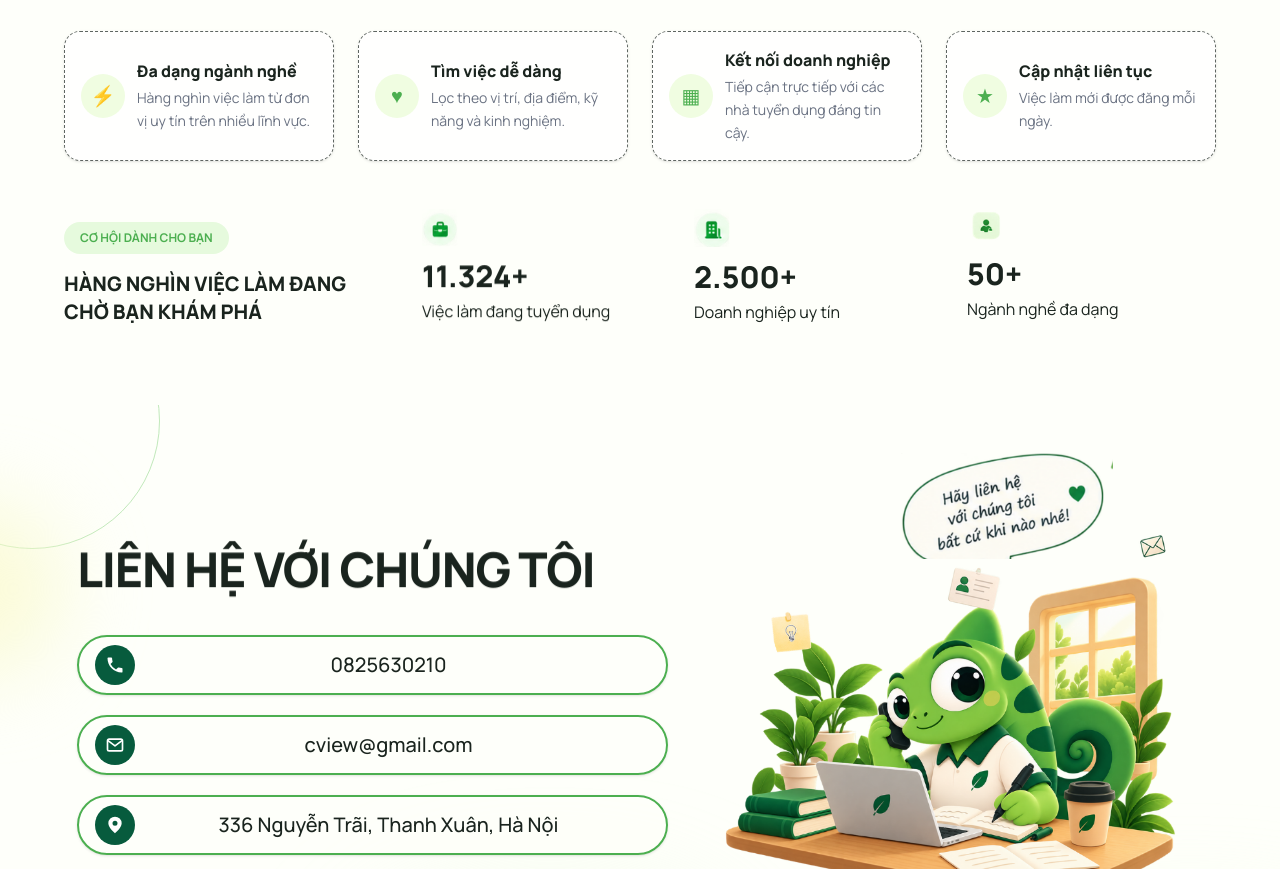
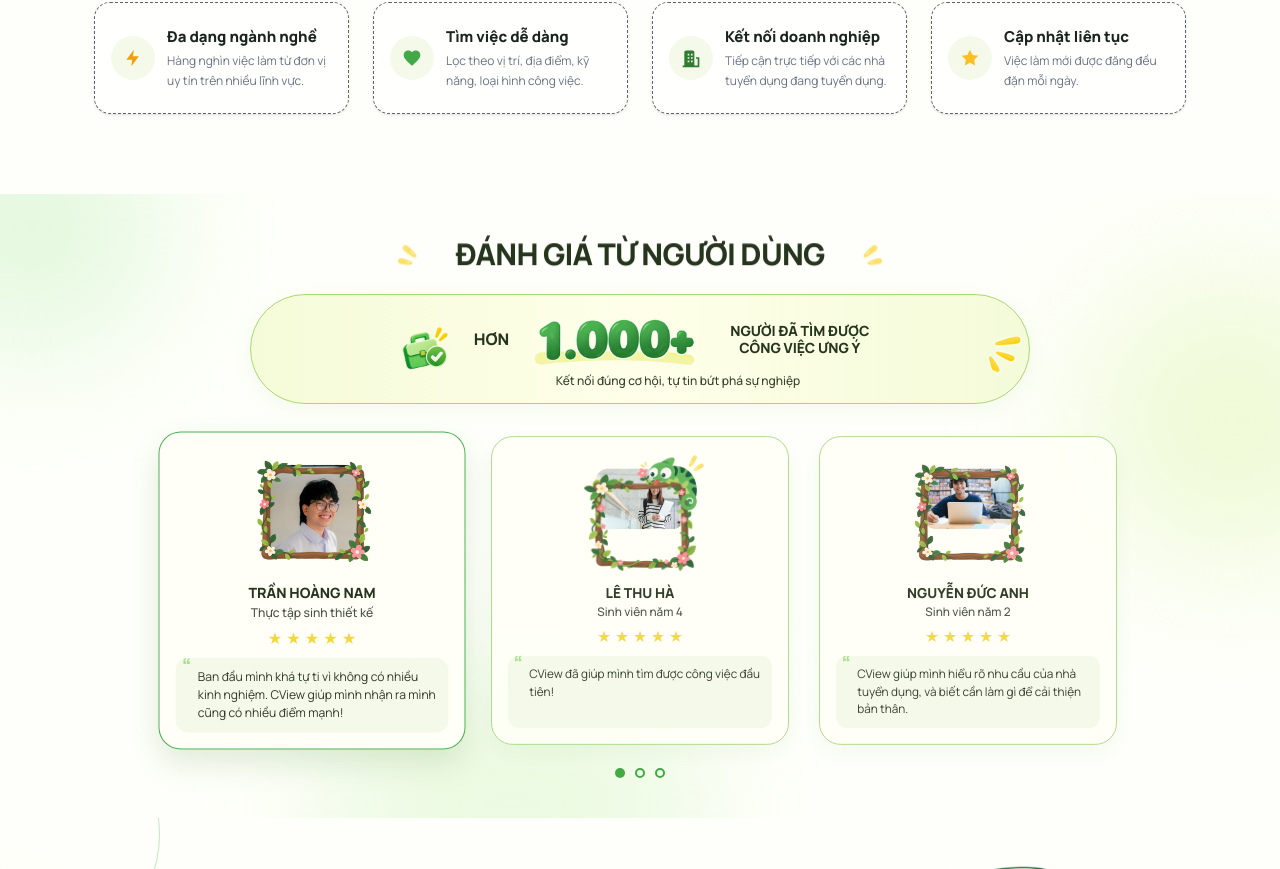
Before and after one commit to uyennbu/CView, a React (Vite) app in the folder frontend/: page / in a window 1280 px wide. Shown: the part 2051-2920 px from the top of the page. Built offline with nearby package versions, Linux system fonts and the light colour scheme; no server answers.

Commit message:
[Bich Uyen] Fix: chỉnh kích thước một số section trong homepage

```diff
--- a/frontend/src/pages/HomePage.jsx
+++ b/frontend/src/pages/HomePage.jsx
@@ -1,6 +1,7 @@
 import HeroSection from '../sections/HeroSection'
 import CVAnalysisSection from '../sections/CVAnalysisSection'
 import JobConnectionSection from '../sections/JobConnectionSection'
+import TestimonialsSection from '../sections/TestimonialsSection'
 import ContactSection from '../sections/ContactSection'
 
 export default function HomePage() {
@@ -9,6 +10,7 @@ export default function HomePage() {
       <HeroSection />
       <CVAnalysisSection />
       <JobConnectionSection />
+      <TestimonialsSection />
       <ContactSection />
     </main>
   )
--- a/frontend/src/sections/ContactSection.jsx
+++ b/frontend/src/sections/ContactSection.jsx
@@ -70,7 +70,7 @@ const contactItems = [
   },
   {
     icon: LocationIcon,
-    value: '336 Nguyễn Trãi, Thanh Xuân, Hà Nội',
+    value: '336 Nguyen Trai, Thanh Xuan, Ha Noi',
     href: 'https://www.google.com/maps/search/?api=1&query=336+Nguyen+Trai+Thanh+Xuan+Ha+Noi',
     label: 'Địa chỉ',
   },
@@ -104,7 +104,7 @@ function ContactSection() {
       />
 
       {/* Main content */}
-      <div className="relative mx-auto grid w-full max-w-[1400px] grid-cols-1 items-center gap-8 sm:gap-10 lg:grid-cols-[1.08fr_0.92fr] lg:gap-8">
+      <div className="relative mx-auto grid w-full max-w-[1140px] grid-cols-1 items-center gap-8 px-2 sm:gap-10 sm:px-6 lg:grid-cols-[1.05fr_0.95fr] lg:gap-10">
 
         {/* Left: contact information */}
         <div className="relative z-20 flex min-w-0 flex-col justify-center">
--- a/frontend/src/sections/JobConnectionSection.jsx
+++ b/frontend/src/sections/JobConnectionSection.jsx
@@ -1,49 +1,47 @@
-
 import mascotJob from '../assets/job-connection/mascot-job.png'
-import userIcon from '../assets/job-connection/icon-user.png'
-import companyIcon from '../assets/job-connection/icon-company.png'
-import jobIcon from '../assets/job-connection/icon-job.png'
 import cloudBackground from '../assets/job-connection/background-cloud.png'
 import ScrollReveal from '../components/ScrollReveal'
 
 const features = [
   {
-    icon: '⚡',
+    id: 'diverse',
     title: 'Đa dạng ngành nghề',
     description: 'Hàng nghìn việc làm từ đơn vị uy tín trên nhiều lĩnh vực.',
+    icon: (
+      <svg viewBox="0 0 24 24" fill="currentColor" className="h-5 w-5 text-[#F59E0B]">
+        <path d="M13 2 4 14h7l-1 8 9-12h-7l1-8z" />
+      </svg>
+    ),
   },
   {
-    icon: '♥',
+    id: 'easy',
     title: 'Tìm việc dễ dàng',
-    description: 'Lọc theo vị trí, địa điểm, kỹ năng và kinh nghiệm.',
+    description: 'Lọc theo vị trí, địa điểm, kỹ năng, loại hình công việc.',
+    icon: (
+      <svg viewBox="0 0 24 24" fill="currentColor" className="h-5 w-5 text-[#43A948]">
+        <path d="M12 21.35l-1.45-1.32C5.4 15.36 2 12.28 2 8.5 2 5.42 4.42 3 7.5 3c1.74 0 3.41.81 4.5 2.09C13.09 3.81 14.76 3 16.5 3 19.58 3 22 5.42 22 8.5c0 3.78-3.4 6.86-8.55 11.54L12 21.35z" />
+      </svg>
+    ),
   },
   {
-    icon: '▦',
+    id: 'connect',
     title: 'Kết nối doanh nghiệp',
-    description: 'Tiếp cận trực tiếp với các nhà tuyển dụng đáng tin cậy.',
+    description: 'Tiếp cận trực tiếp với các nhà tuyển dụng đang tuyển dụng.',
+    icon: (
+      <svg viewBox="0 0 24 24" fill="currentColor" className="h-5 w-5 text-[#2E7D32]">
+        <path d="M4 21V5a2 2 0 0 1 2-2h8a2 2 0 0 1 2 2v16h4v-8h-2v-2h4v12H2v-2h2zm4-14v2h2V7H8zm4 0v2h2V7h-2zm-4 4v2h2v-2H8zm4 0v2h2v-2h-2zm-4 4v2h2v-2H8zm4 0v2h2v-2h-2z" />
+      </svg>
+    ),
   },
   {
-    icon: '★',
+    id: 'update',
     title: 'Cập nhật liên tục',
-    description: 'Việc làm mới được đăng mỗi ngày.',
-  },
-]
-
-const statistics = [
-  {
-    icon: jobIcon,
-    number: '11.324+',
-    label: 'Việc làm đang tuyển dụng',
-  },
-  {
-    icon: companyIcon,
-    number: '2.500+',
-    label: 'Doanh nghiệp uy tín',
-  },
-  {
-    icon: userIcon,
-    number: '50+',
-    label: 'Ngành nghề đa dạng',
+    description: 'Việc làm mới được đăng đều đặn mỗi ngày.',
+    icon: (
+      <svg viewBox="0 0 24 24" fill="currentColor" className="h-5 w-5 text-[#FBBF24]">
+        <path d="m12 2 3.09 6.26L22 9.27l-5 4.87 1.18 6.88L12 17.77l-6.18 3.25L7 14.14 2 9.27l6.91-1.01L12 2z" />
+      </svg>
+    ),
   },
 ]
 
@@ -63,20 +61,20 @@ function JobConnectionSection() {
         />
       </div>
 
-      <div className="mx-auto w-full max-w-[1440px]">
+      <div className="mx-auto w-full max-w-[1140px] px-2 sm:px-6">
         {/* Heading and mascot */}
         <div className="grid grid-cols-1 items-center gap-5 sm:gap-8 lg:grid-cols-2 lg:gap-10">
           <ScrollReveal
             direction="left"
             className="relative z-10 mx-auto w-full max-w-[650px] text-center lg:mx-0 lg:text-left"
           >
-            <h2 className="text-[clamp(1.8rem,4.5vw,3rem)] font-extrabold leading-tight text-cview-dark">
-              KẾT NỐI ĐÚNG NƠI MỞ LỐI
-              <br className="hidden sm:block" />
-              {' '}ĐÚNG <span className="text-cview-green">CƠ HỘI</span>
+            <h2 className="text-2xl font-extrabold leading-tight tracking-tight text-cview-dark sm:text-3xl md:text-[38px]">
+              KẾT NỐI ĐÚNG NƠI
+              <br />
+              MỞ LỐI ĐÚNG <span className="text-[#43A948]">CƠ HỘI</span>
             </h2>
 
-            <p className="mt-4 text-sm text-cview-dark sm:text-base md:text-lg">
+            <p className="mt-3 text-xs leading-relaxed text-cview-dark sm:text-sm md:text-[16px]">
               Nơi kết nối ứng viên và doanh nghiệp
             </p>
           </ScrollReveal>
@@ -98,22 +96,22 @@ function JobConnectionSection() {
         <div className="mt-8 grid grid-cols-1 gap-3 sm:mt-10 sm:grid-cols-2 sm:gap-4 lg:grid-cols-4 lg:gap-6">
           {features.map((feature, index) => (
             <ScrollReveal
-              key={feature.title}
+              key={feature.id}
               direction="up"
               delay={index * 100}
               className="h-full"
             >
-              <div className="flex h-full min-h-[100px] items-center gap-3 rounded-2xl border border-dashed border-cview-dark/70 bg-white/75 px-4 py-4 shadow-sm backdrop-blur-sm transition duration-300 hover:-translate-y-1 hover:shadow-md sm:min-h-[115px]">
-                <div className="flex h-10 w-10 shrink-0 items-center justify-center rounded-full bg-[#F0FDE1] text-lg text-cview-green sm:h-11 sm:w-11 sm:text-xl">
+              <div className="flex h-full min-h-[100px] items-center gap-3 rounded-2xl border border-dashed border-cview-dark/70 bg-white/80 px-4 py-4 shadow-sm backdrop-blur-sm transition duration-300 hover:-translate-y-1 hover:shadow-md sm:min-h-[112px]">
+                <div className="flex h-10 w-10 shrink-0 items-center justify-center rounded-full bg-[#F5F9E9] sm:h-11 sm:w-11">
                   {feature.icon}
                 </div>
 
                 <div className="min-w-0">
-                  <h3 className="text-sm font-bold text-cview-dark sm:text-base">
+                  <h3 className="text-sm font-bold text-cview-dark sm:text-[15px]">
                     {feature.title}
                   </h3>
 
-                  <p className="mt-1 text-xs leading-relaxed text-gray-500 sm:text-sm">
+                  <p className="mt-1 text-xs leading-relaxed text-gray-500">
                     {feature.description}
                   </p>
                 </div>
@@ -121,50 +119,6 @@ function JobConnectionSection() {
             </ScrollReveal>
           ))}
         </div>
-
-        {/* Statistics */}
-        <div className="mt-10 grid gap-8 sm:mt-12 lg:grid-cols-[1.2fr_3fr] lg:items-end lg:gap-10">
-          <ScrollReveal
-            direction="left"
-            className="text-center lg:text-left"
-          >
-            <span className="inline-flex rounded-full bg-[#E6FADD] px-4 py-2 text-[11px] font-bold text-cview-green sm:text-xs">
-              CƠ HỘI DÀNH CHO BẠN
-            </span>
-
-            <h3 className="mx-auto mt-4 max-w-[330px] text-lg font-extrabold leading-snug text-cview-dark sm:text-xl lg:mx-0">
-              HÀNG NGHÌN VIỆC LÀM ĐANG CHỜ BẠN KHÁM PHÁ
-            </h3>
-          </ScrollReveal>
-
-          <div className="grid grid-cols-1 gap-6 sm:grid-cols-3 sm:gap-4 lg:gap-6">
-            {statistics.map((stat, index) => (
-              <ScrollReveal
-                key={stat.number}
-                direction="up"
-                delay={index * 120}
-                className="h-full"
-              >
-                <div className="flex flex-col items-center text-center sm:items-start sm:text-left">
-                  <img
-                    src={stat.icon}
-                    alt=""
-                    aria-hidden="true"
-                    className="mb-3 h-9 w-9 object-contain"
-                  />
-
-                  <p className="text-2xl font-extrabold text-cview-dark sm:text-2xl md:text-3xl">
-                    {stat.number}
-                  </p>
-
-                  <p className="mt-1 text-xs leading-relaxed text-cview-dark sm:text-sm md:text-base">
-                    {stat.label}
-                  </p>
-                </div>
-              </ScrollReveal>
-            ))}
-          </div>
-        </div>
       </div>
     </section>
   )
--- a/frontend/src/sections/TestimonialsSection.jsx
+++ b/frontend/src/sections/TestimonialsSection.jsx
@@ -1,4 +1,3 @@
-
 import { useState } from 'react'
 
 import bannerIcon from '../assets/testimonials/banner-icon.png'
@@ -6,6 +5,8 @@ import bannerNumber from '../assets/testimonials/banner-number.png'
 import testimonialFrame from '../assets/testimonials/testimonial-frame.png'
 import testimonialFrameMascot from '../assets/testimonials/testimonial-frame-mascot.png'
 import avatarNam from '../assets/testimonials/avatar-nam.png'
+import avatarHa from '../assets/testimonials/avatar-ha.png'
+import avatarAnh from '../assets/testimonials/avatar-anh.png'
 import sparkleSmall from '../assets/testimonials/sparkle-small.png'
 import sparkleMedium from '../assets/testimonials/sparkle-medium.png'
 import sparkleBurst from '../assets/testimonials/sparkle-burst.png'
@@ -18,23 +19,23 @@ const testimonials = [
     role: 'Thực tập sinh thiết kế',
     avatar: avatarNam,
     quote:
-      'Ban đầu mình khá tự ti vì không có nhiều kinh nghiệm. CView giúp mình nhận ra những điểm mạnh và định hướng cơ hội nghề nghiệp phù hợp hơn.',
+      'Ban đầu mình khá tự ti vì không có nhiều kinh nghiệm. CView giúp mình nhận ra mình cũng có nhiều điểm mạnh!',
     frame: testimonialFrame,
   },
   {
     name: 'LÊ THU HÀ',
     role: 'Sinh viên năm 4',
-    initials: 'H',
+    avatar: avatarHa,
     quote:
-      'CView giúp mình tìm được những cơ hội việc làm phù hợp với định hướng và kỹ năng của bản thân.',
+      'CView đã giúp mình tìm được công việc đầu tiên!',
     frame: testimonialFrameMascot,
   },
   {
     name: 'NGUYỄN ĐỨC ANH',
     role: 'Sinh viên năm 2',
-    initials: 'A',
+    avatar: avatarAnh,
     quote:
-      'Giao diện dễ sử dụng, thông tin tuyển dụng đa dạng. Mình có thể chủ động khám phá những cơ hội mới.',
+      'CView giúp mình hiểu rõ nhu cầu của nhà tuyển dụng, và biết cần làm gì để cải thiện bản thân.',
     frame: testimonialFrame,
   },
 ]
@@ -52,25 +53,21 @@ function TestimonialCard({ testimonial, index, active, onSelect }) {
           onSelect(index)
         }
       }}
-      className={`relative flex h-full cursor-pointer flex-col items-center rounded-[26px] border bg-[#FFFFF8]/90 px-4 pb-5 pt-5 shadow-[0_8px_24px_rgba(77,139,54,0.06)] transition-all duration-300 ease-out ${
+      className={`relative flex h-full cursor-pointer flex-col items-center rounded-[22px] border bg-[#FFFFF8]/90 px-3.5 pb-3.5 pt-3.5 shadow-[0_8px_24px_rgba(77,139,54,0.06)] transition-all duration-300 ease-out sm:px-4 sm:pb-4 sm:pt-4 ${
         active
-          ? 'z-10 scale-[1.02] border-[#4CAF50] shadow-[0_16px_35px_rgba(77,139,54,0.18)]'
-          : 'z-0 scale-[0.98] border-[#A8D987] opacity-90 hover:opacity-100'
+          ? 'z-10 scale-[1.01] border-[#4CAF50] shadow-[0_14px_30px_rgba(77,139,54,0.16)]'
+          : 'z-0 scale-[0.98] border-[#A8D987] opacity-95 hover:opacity-100'
       }`}
     >
       {/* Avatar and decorative frame */}
-      <div className="relative mb-3 aspect-square w-[125px] max-w-full sm:w-[145px]">
-        {testimonial.avatar ? (
-          <img
-            src={testimonial.avatar}
-            alt={`Ảnh đại diện ${testimonial.name}`}
-            className="absolute inset-[13%] h-[74%] w-[74%] rounded-[18px] object-cover"
-          />
-        ) : (
-          <div className="absolute inset-[16%] flex items-center justify-center rounded-[18px] bg-gradient-to-br from-[#E5F7D9] to-[#B9E9A5] text-4xl font-extrabold text-[#347C36] sm:text-5xl">
-            {testimonial.initials}
-          </div>
-        )}
+      <div className="relative mb-2 aspect-square w-[108px] max-w-full sm:w-[118px] lg:w-[125px]">
+        <img
+          src={testimonial.avatar}
+          alt={`Ảnh đại diện ${testimonial.name}`}
+          className={`absolute inset-[13%] h-[74%] w-[74%] rounded-[14px] object-cover ${
+            index === 1 ? 'object-[68%_15%]' : 'object-center'
+          }`}
+        />
 
         <img
           src={testimonial.frame}
@@ -84,39 +81,39 @@ function TestimonialCard({ testimonial, index, active, onSelect }) {
             src={sparkleSmall}
             alt=""
             aria-hidden="true"
-            className="absolute -right-2 -top-2 w-7 sm:w-8"
+            className="absolute -right-1.5 -top-1.5 w-6 sm:w-7"
           />
         )}
       </div>
 
       {/* User information */}
-      <h3 className="text-center text-sm font-extrabold text-[#26351E] sm:text-base">
+      <h3 className="text-center text-xs font-extrabold text-[#26351E] sm:text-sm">
         {testimonial.name}
       </h3>
 
-      <p className="mt-1 text-center text-xs font-medium text-[#46513E] sm:text-sm">
+      <p className="mt-0.5 text-center text-[11px] font-medium text-[#46513E] sm:text-xs">
         {testimonial.role}
       </p>
 
       {/* Rating stars */}
       <div
-        className="mt-2 flex items-center justify-center gap-1 text-[#F2D83D]"
+        className="mt-1 flex items-center justify-center gap-1 text-[#F2D83D]"
         aria-label="Đánh giá minh họa 5 trên 5 sao"
       >
         {Array.from({ length: 5 }).map((_, starIndex) => (
-          <span key={starIndex} className="text-base sm:text-lg">
+          <span key={starIndex} className="text-sm sm:text-base">
             ★
           </span>
         ))}
       </div>
 
       {/* Review content */}
-      <div className="relative mt-3 w-full rounded-2xl bg-[#F5F9E9] px-3 py-3">
-        <span className="absolute -left-1 -top-3 text-3xl font-black text-[#A8DE8D]">
+      <div className="relative mt-2 flex-1 w-full rounded-xl bg-[#F5F9E9] px-3 py-2.5">
+        <span className="absolute left-1.5 -top-1.5 text-xl font-black text-[#A8DE8D]">
           “
         </span>
 
-        <p className="text-justify text-xs leading-[1.6] text-[#30392B] sm:text-sm">
+        <p className="pl-2.5 text-left text-[11.5px] leading-[1.5] text-[#30392B] sm:text-xs">
           {testimonial.quote}
         </p>
       </div>
@@ -142,7 +139,7 @@ function TestimonialsSection() {
   return (
     <section
       id="danh-gia"
-      className="relative isolate w-full overflow-hidden bg-transparent px-4 py-12 sm:px-6 sm:py-16 md:px-10 lg:px-[8%] lg:py-20"
+      className="relative isolate w-full overflow-hidden bg-transparent px-4 py-6 sm:px-6 sm:py-8 md:px-10 lg:px-[6%] lg:py-10"
     >
       {/* Background decorations */}
       <div className="pointer-events-none absolute -left-24 -top-24 -z-10 h-64 w-64 rounded-full bg-[#D9F6D2]/70 blur-3xl" />
@@ -151,18 +148,18 @@ function TestimonialsSection() {
 
       <div className="pointer-events-none absolute -bottom-28 left-1/4 -z-10 h-64 w-96 rounded-full bg-[#E4F8D8]/70 blur-3xl" />
 
-      <div className="relative mx-auto w-full max-w-6xl">
+      <div className="relative mx-auto w-full max-w-[1040px] px-2 sm:px-6">
         {/* Section heading */}
         <ScrollReveal direction="up">
-          <div className="relative mx-auto mb-8 flex w-fit max-w-full items-center justify-center px-7">
+          <div className="relative mx-auto mb-4 flex w-fit max-w-full items-center justify-center px-7 sm:mb-5">
             <img
               src={sparkleMedium}
               alt=""
               aria-hidden="true"
-              className="absolute left-0 top-1/2 w-6 -translate-x-full -translate-y-1/2 -rotate-[20deg] sm:w-10 md:w-12"
+              className="absolute left-0 top-1/2 w-5 -translate-x-full -translate-y-1/2 -rotate-[20deg] sm:w-8 md:w-9"
             />
 
-            <h2 className="text-center text-xl font-extrabold tracking-tight text-[#26351E] sm:text-2xl md:text-3xl lg:text-4xl">
+            <h2 className="text-center text-xl font-extrabold tracking-tight text-[#26351E] sm:text-2xl md:text-[30px]">
               ĐÁNH GIÁ TỪ NGƯỜI DÙNG
             </h2>
 
@@ -170,39 +167,39 @@ function TestimonialsSection() {
               src={sparkleMedium}
               alt=""
               aria-hidden="true"
-              className="absolute right-0 top-1/2 w-6 translate-x-full -translate-y-1/2 scale-x-[-1] rotate-[20deg] sm:w-10 md:w-12"
+              className="absolute right-0 top-1/2 w-5 translate-x-full -translate-y-1/2 scale-x-[-1] rotate-[20deg] sm:w-8 md:w-9"
             />
           </div>
         </ScrollReveal>
 
         {/* Achievement banner */}
         <ScrollReveal direction="up" delay={100}>
-          <div className="relative mx-auto mb-10 flex w-full max-w-[900px] flex-col items-center justify-center gap-3 rounded-3xl border border-[#A6D96F] bg-gradient-to-r from-[#F5FBD9] via-[#FFFFE9] to-[#F4FBD9] px-4 py-5 shadow-[0_5px_20px_rgba(130,174,76,0.08)] sm:flex-row sm:gap-4 sm:rounded-full sm:px-7 md:mb-14 md:gap-7 md:px-12 md:py-6">
+          <div className="relative mx-auto mb-6 flex w-full max-w-[780px] flex-col items-center justify-center gap-2.5 rounded-3xl border border-[#A6D96F] bg-gradient-to-r from-[#F5FBD9] via-[#FFFFE9] to-[#F4FBD9] px-4 py-3 shadow-[0_5px_20px_rgba(130,174,76,0.08)] sm:flex-row sm:gap-4 sm:rounded-full sm:px-6 md:mb-7 md:gap-5 md:px-9 md:py-3.5">
             <img
               src={bannerIcon}
               alt=""
               aria-hidden="true"
-              className="h-12 w-12 shrink-0 object-contain sm:h-14 sm:w-14 md:h-20 md:w-20"
+              className="h-10 w-10 shrink-0 object-contain sm:h-12 sm:w-12 md:h-14 md:w-14"
             />
 
             <div className="flex min-w-0 flex-col items-center">
-              <div className="flex flex-wrap items-center justify-center gap-2 sm:gap-3 md:gap-5">
-                <span className="text-sm font-extrabold text-[#26351E] sm:text-base md:text-lg lg:text-xl">
+              <div className="flex flex-wrap items-center justify-center gap-2 sm:gap-3 md:gap-4">
+                <span className="text-xs font-extrabold text-[#26351E] sm:text-sm md:text-base">
                   HƠN
                 </span>
 
                 <img
                   src={bannerNumber}
                   alt="1.000 cộng"
-                  className="w-32 object-contain sm:w-40 md:w-56 lg:w-60"
+                  className="w-28 object-contain sm:w-36 md:w-44"
                 />
 
-                <span className="max-w-[180px] text-center text-xs font-extrabold leading-tight text-[#26351E] sm:text-sm md:text-base">
+                <span className="max-w-[165px] text-center text-[11px] font-extrabold leading-tight text-[#26351E] sm:text-xs md:text-sm">
                   NGƯỜI ĐÃ TÌM ĐƯỢC CÔNG VIỆC ƯNG Ý
                 </span>
               </div>
 
-              <p className="mt-2 text-center text-xs font-medium text-[#34432B] sm:text-sm">
+              <p className="mt-1 text-center text-[11px] font-medium text-[#34432B] sm:text-xs">
                 Kết nối đúng cơ hội, tự tin bứt phá sự nghiệp
               </p>
             </div>
@@ -211,13 +208,13 @@ function TestimonialsSection() {
               src={sparkleBurst}
               alt=""
               aria-hidden="true"
-              className="absolute -right-2 top-1/2 hidden w-12 -translate-y-1/2 md:block lg:w-20"
+              className="absolute -right-2 top-1/2 hidden w-10 -translate-y-1/2 md:block lg:w-14"
             />
           </div>
         </ScrollReveal>
 
         {/* Testimonial cards */}
-        <div className="mx-auto grid w-full max-w-[1100px] grid-cols-1 items-stretch gap-5 sm:grid-cols-2 lg:grid-cols-3 lg:gap-8">
+        <div className="mx-auto grid w-full max-w-[960px] grid-cols-1 items-stretch gap-4 sm:grid-cols-2 lg:grid-cols-3 lg:gap-6">
           {testimonials.map((testimonial, index) => (
             <div
               key={testimonial.name}
@@ -244,17 +241,17 @@ function TestimonialsSection() {
         </div>
 
         {/* Carousel controls */}
-        <div className="mt-7 flex items-center justify-center gap-5 sm:mt-8">
+        <div className="mt-4 flex items-center justify-center gap-4 sm:mt-5">
           <button
             type="button"
             onClick={showPrevious}
             aria-label="Đánh giá trước"
-            className="flex h-9 w-9 items-center justify-center rounded-full border border-[#43A943] text-lg font-bold text-[#1E5631] transition hover:bg-[#E6FADD] sm:hidden"
+            className="flex h-8 w-8 items-center justify-center rounded-full border border-[#43A943] text-base font-bold text-[#1E5631] transition hover:bg-[#E6FADD] sm:hidden"
           >
             ‹
           </button>
 
-          <div className="flex items-center justify-center gap-3">
+          <div className="flex items-center justify-center gap-2.5">
             {testimonials.map((testimonial, index) => (
               <button
                 key={testimonial.name}
@@ -262,10 +259,10 @@ function TestimonialsSection() {
                 onClick={() => setActiveIndex(index)}
                 aria-label={`Xem đánh giá ${index + 1}`}
                 aria-pressed={activeIndex === index}
-                className={`h-3 rounded-full transition-all duration-300 ${
+                className={`h-2.5 w-2.5 rounded-full transition-all duration-300 ${
                   activeIndex === index
-                    ? 'w-6 bg-[#43A943]'
-                    : 'w-3 border-2 border-[#43A943] bg-transparent hover:bg-[#BDE8A7]'
+                    ? 'bg-[#43A943]'
+                    : 'border-2 border-[#43A943] bg-transparent hover:bg-[#BDE8A7]'
                 }`}
               />
             ))}
@@ -275,7 +272,7 @@ function TestimonialsSection() {
             type="button"
             onClick={showNext}
             aria-label="Đánh giá tiếp theo"
-            className="flex h-9 w-9 items-center justify-center rounded-full border border-[#43A943] text-lg font-bold text-[#1E5631] transition hover:bg-[#E6FADD] sm:hidden"
+            className="flex h-8 w-8 items-center justify-center rounded-full border border-[#43A943] text-base font-bold text-[#1E5631] transition hover:bg-[#E6FADD] sm:hidden"
           >
             ›
           </button>
```
Also changed, not shown: frontend/src/assets/testimonials/avatar-anh.png (added), frontend/src/assets/testimonials/avatar-ha.png (added).
